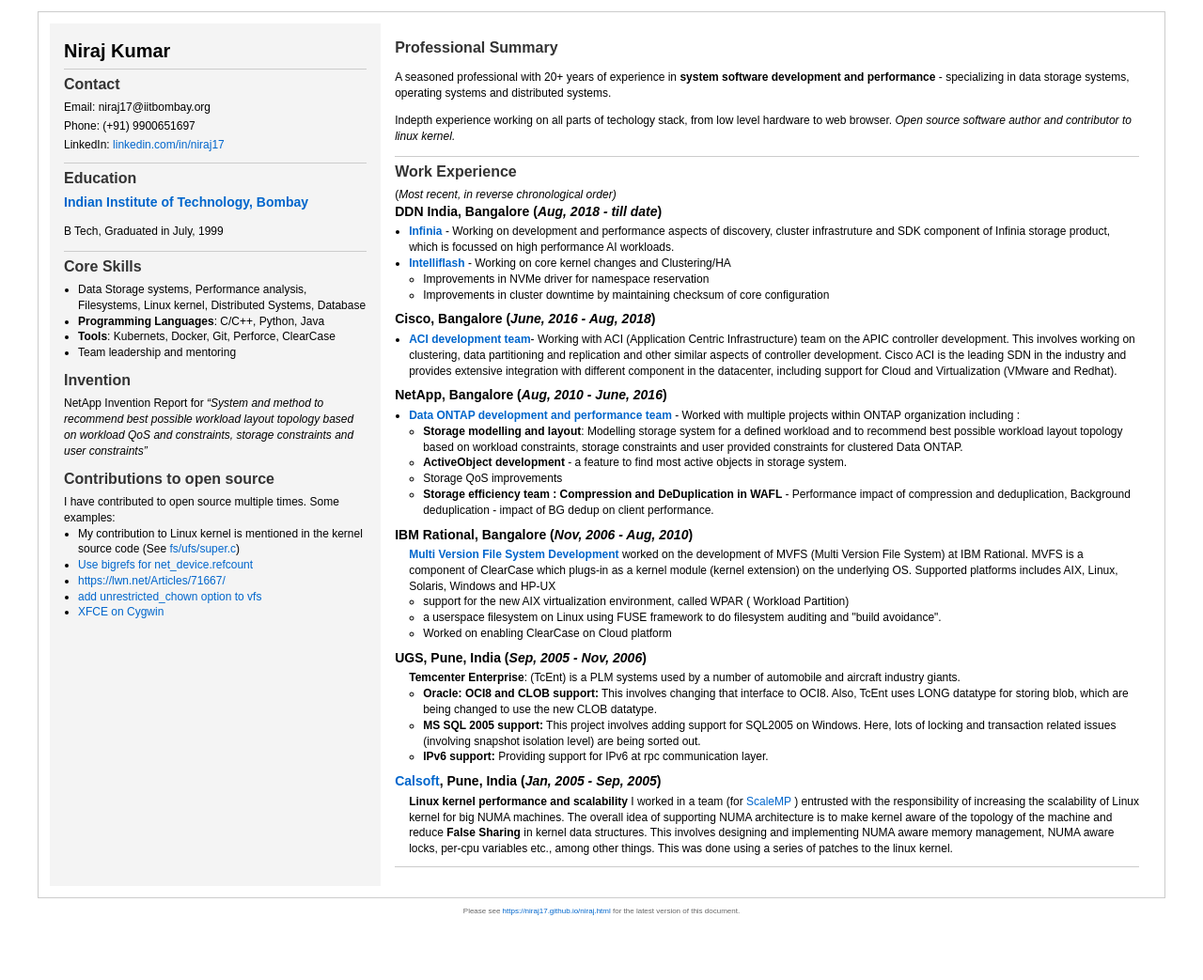
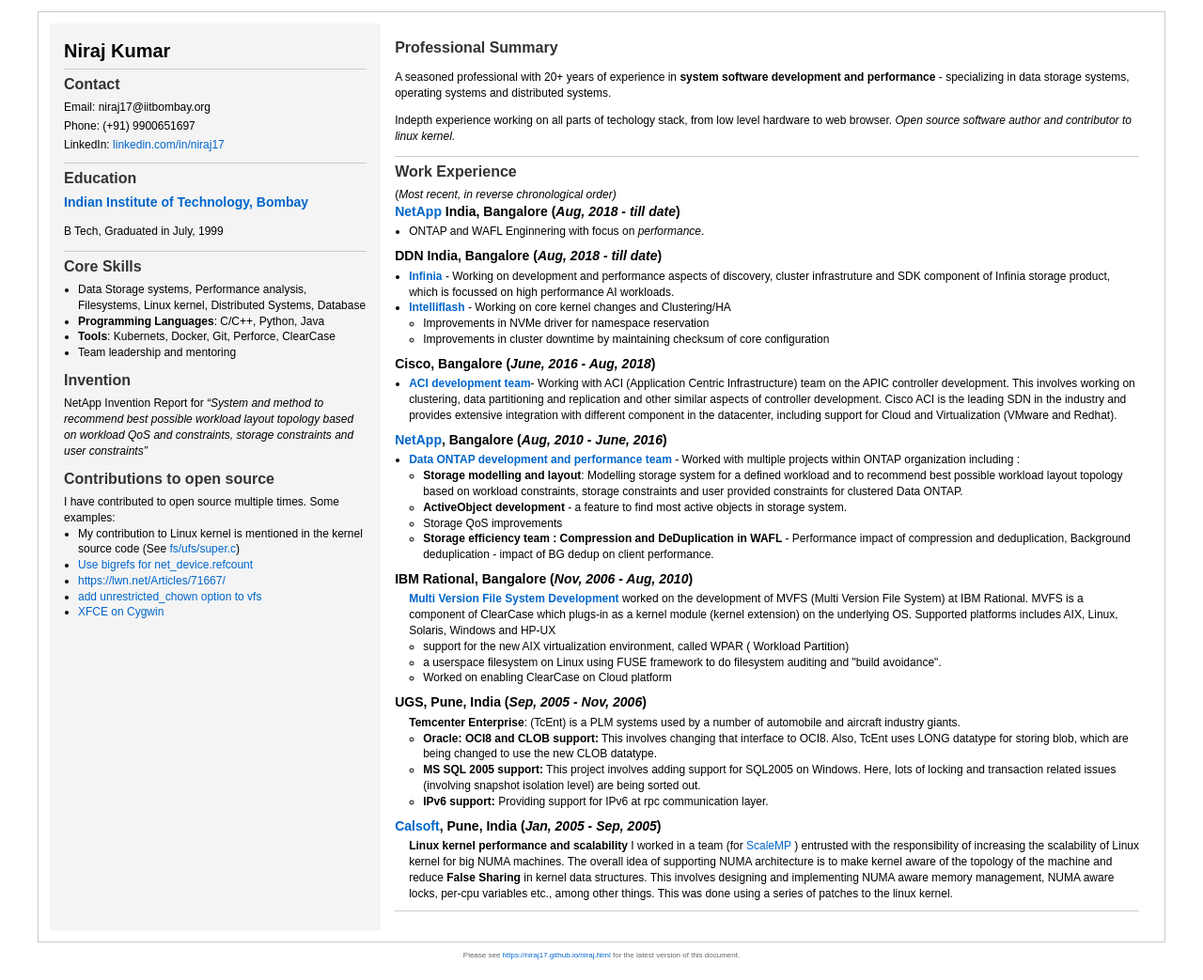
Before and after one commit to niraj17/niraj17.github.io, a Jekyll site: the page niraj.html, which Jekyll copies as it is, in a window 1280 px wide. Shown: the whole page at 94% size. Built offline with Jekyll 4.4.1, drawn with Linux system fonts in a browser that asks for light colours; before the commit the page ends 995 px from its top, so only the background shows below that.

Commit message:
Update niraj.html

```diff
--- a/niraj.html
+++ b/niraj.html
@@ -176,6 +176,12 @@
             <div class="section work-experience">
                 <h2>Work Experience</h2>
                 (<i>Most recent, in reverse chronological order) </i>
+               <div class="job">
+                    <h3><a href=www.netapp.com>NetApp</a> India, Bangalore (<i>Aug, 2018 - till date</i>)</h3>
+                    <ul>
+                      <li> ONTAP and WAFL Enginnering with focus on <i>performance</i>.
+                     </ul>
+                </div>
                 <div class="job">
                     <h3>DDN India, Bangalore (<i>Aug, 2018 - till date</i>)</h3>
                     <ul>
@@ -199,7 +205,7 @@
                 </ul>
                 </div>
                 <div class="job">
-                     <h3>NetApp, Bangalore (<i>Aug, 2010 - June, 2016</i>)</h3>
+                     <h3><a href=www.netapp.com>NetApp</a>, Bangalore (<i>Aug, 2010 - June, 2016</i>)</h3>
                      <ul>
                         <li><b><a href=https://www.netapp.com/ontap-data-management-software/>Data ONTAP development and performance team</a></b> - Worked with multiple projects within ONTAP organization including :
                             <ul>
```
